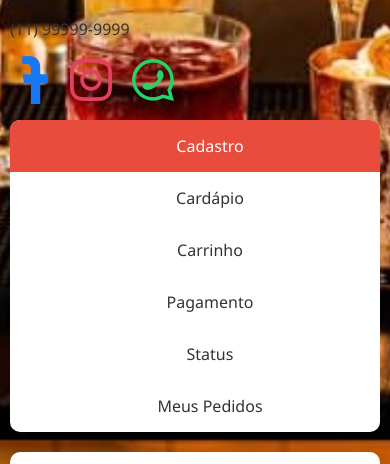
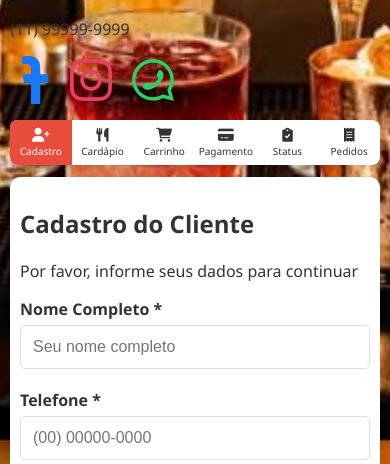
Before and after one commit to Alexandrexicara/delivery-cardapio-digital, a website: page usuario.html in a window 390 px wide. Shown: the part 404-868 px from the top of the page. Drawn offline with nearby package versions, Linux system fonts and the light colour scheme.

Commit message:
Melhora navegação do cardápio em telas de celular

```diff
--- a/usuario.html
+++ b/usuario.html
@@ -225,6 +225,45 @@
             cursor: pointer;
             transition: background-color 0.3s;
         }
+        .tab-icon {
+            display: none;
+        }
+        @media (max-width: 768px) {
+            .tabs {
+                display: grid;
+                grid-template-columns: repeat(6, minmax(0, 1fr));
+                width: 100%;
+                margin-bottom: 12px;
+                border-radius: 8px;
+            }
+            .tab {
+                min-width: 0;
+                padding: 8px 1px;
+                font-size: 10px;
+                line-height: 1.15;
+                overflow-wrap: anywhere;
+                display: flex;
+                flex-direction: column;
+                align-items: center;
+                justify-content: center;
+                gap: 4px;
+            }
+            .tab-icon {
+                display: block;
+                font-size: 14px;
+                line-height: 1;
+            }
+        }
+        @media (max-width: 380px) {
+            .tab {
+                padding: 7px 0;
+                font-size: 8px;
+                gap: 3px;
+            }
+            .tab-icon {
+                font-size: 13px;
+            }
+        }
         .tab.active {
             background-color: #e74c3c;
             color: white;
@@ -782,12 +821,12 @@
         </div>
 
         <div class="tabs">
-            <div class="tab active" onclick="showSection('registration')">Cadastro</div>
-            <div class="tab" onclick="showSection('menu')">Cardápio</div>
-            <div class="tab" onclick="showSection('cart')">Carrinho</div>
-            <div class="tab" onclick="showSection('payment')">Pagamento</div>
-            <div class="tab" onclick="showSection('status')">Status</div>
-            <div class="tab" onclick="showSection('orderHistory')">Meus Pedidos</div>
+            <div class="tab active" onclick="showSection('registration')"><i class="tab-icon fas fa-user-plus" aria-hidden="true"></i><span>Cadastro</span></div>
+            <div class="tab" onclick="showSection('menu')"><i class="tab-icon fas fa-utensils" aria-hidden="true"></i><span>Cardápio</span></div>
+            <div class="tab" onclick="showSection('cart')"><i class="tab-icon fas fa-shopping-cart" aria-hidden="true"></i><span>Carrinho</span></div>
+            <div class="tab" onclick="showSection('payment')"><i class="tab-icon fas fa-credit-card" aria-hidden="true"></i><span>Pagamento</span></div>
+            <div class="tab" onclick="showSection('status')"><i class="tab-icon fas fa-clipboard-check" aria-hidden="true"></i><span>Status</span></div>
+            <div class="tab" onclick="showSection('orderHistory')"><i class="tab-icon fas fa-receipt" aria-hidden="true"></i><span>Pedidos</span></div>
         </div>
 
         <!-- Registration Section -->
```
